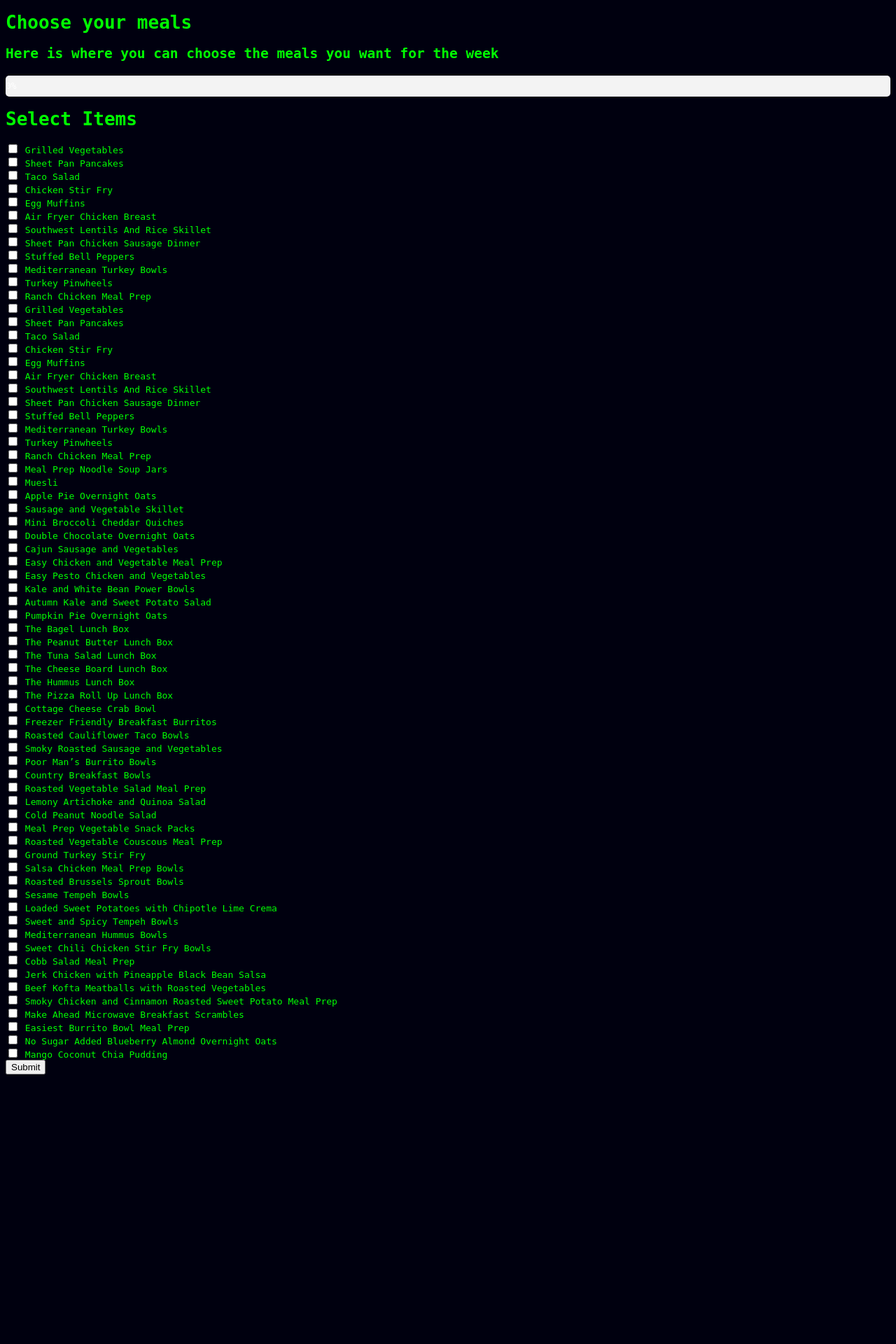
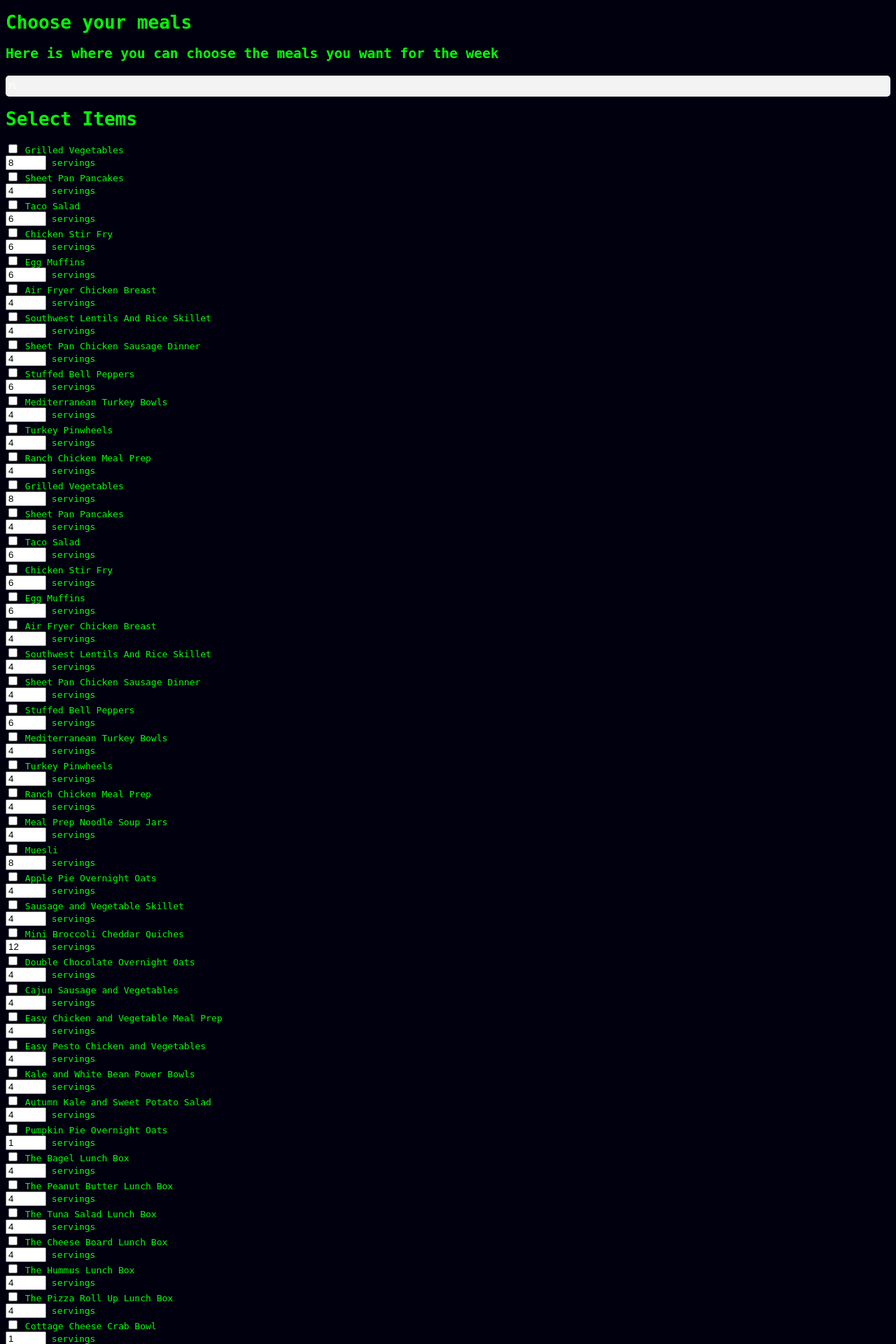
Before and after one commit to gbeck139/meal-maverick, a Flask app: page /menu in a window 1280 px wide. Shown: the top 1920 px of the page at 70% size. Before the commit the page ends 1535 px from the top, so only its background shows below. Run offline with Flask 3, Linux system fonts and the light colour scheme; data comes from the database, SQL or seed files in the repository.

Commit message:
🦁🏕 Checkpoint ./web_app/templates/menu.html:70263072/2542

```diff
--- a/web_app/templates/menu.html
+++ b/web_app/templates/menu.html
@@ -16,6 +16,7 @@
     <form id="mealForm" method="POST" action="/menu">
         {% for meal in meals %}
             <input type="checkbox" name="selected_meals" value="{{ meal.id }}"> {{ meal.name }}<br>
+            <input type="number" id="servings{{meal.id}}" min="1" value="{{meal.servings}}" style="width: 50px;"> servings<br>
         {% endfor %}
         <button type="submit">Submit</button>
     </form>
@@ -35,19 +36,18 @@
         mealForm.addEventListener('change', function() {
             let totalValue = 0;
 
-        // Calculate total value of selected meals
+            // Calculate total value of selected meals based on servings
             const checkboxes = document.querySelectorAll('input[name="selected_meals"]:checked');
             checkboxes.forEach(checkbox => {
-            totalValue += parseFloat(checkbox.value);
+                const mealPrice = parseFloat(checkbox.value);
+                const servingsInputId = 'servings' + checkbox.id.charAt(checkbox.id.length - 1); // Get the corresponding servings input ID
+                const servings = parseInt(document.getElementById(servingsInputId).value) || 0; // Get the number of servings
+
+                totalValue += mealPrice * servings; // Multiply price by servings
             });
 
-
-      //change checkbox value
-      //change max to goal
-      //
-
-        // Assume maximum value for progress is $50 (can be adjusted)
-        const maxValue = 50;
+            // Assume maximum value for progress is $100 (can be adjusted)
+            const maxValue = 100;
             const percentage = (totalValue / maxValue) * 100;
 
             // Update progress bar
```
Lines whose indentation alone changed are shown as unchanged.
